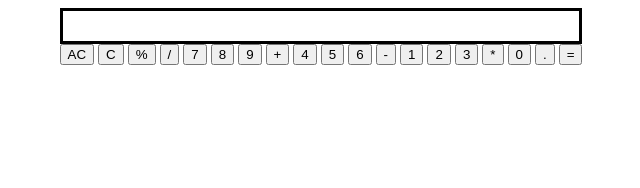
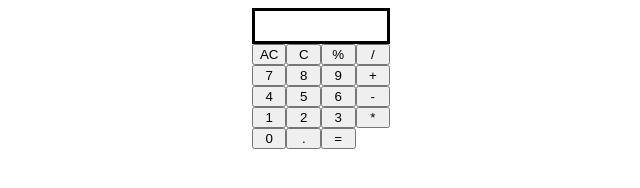
Before and after one commit to Warsame95/Calculator, a plain HTML site: page index.html in a window 1280 px wide. Shown: the whole page, without its empty margins (319-959 px from the left). Drawn offline with Linux system fonts and the light colour scheme.

Commit message:
Added grid layout to button

```diff
--- a/style.css
+++ b/style.css
@@ -8,3 +8,8 @@
     border: black solid;
     height: 30px;
 }
+
+.all-buttons{
+    display: grid;
+    grid-template-columns: repeat(4,1fr);
+}
```
